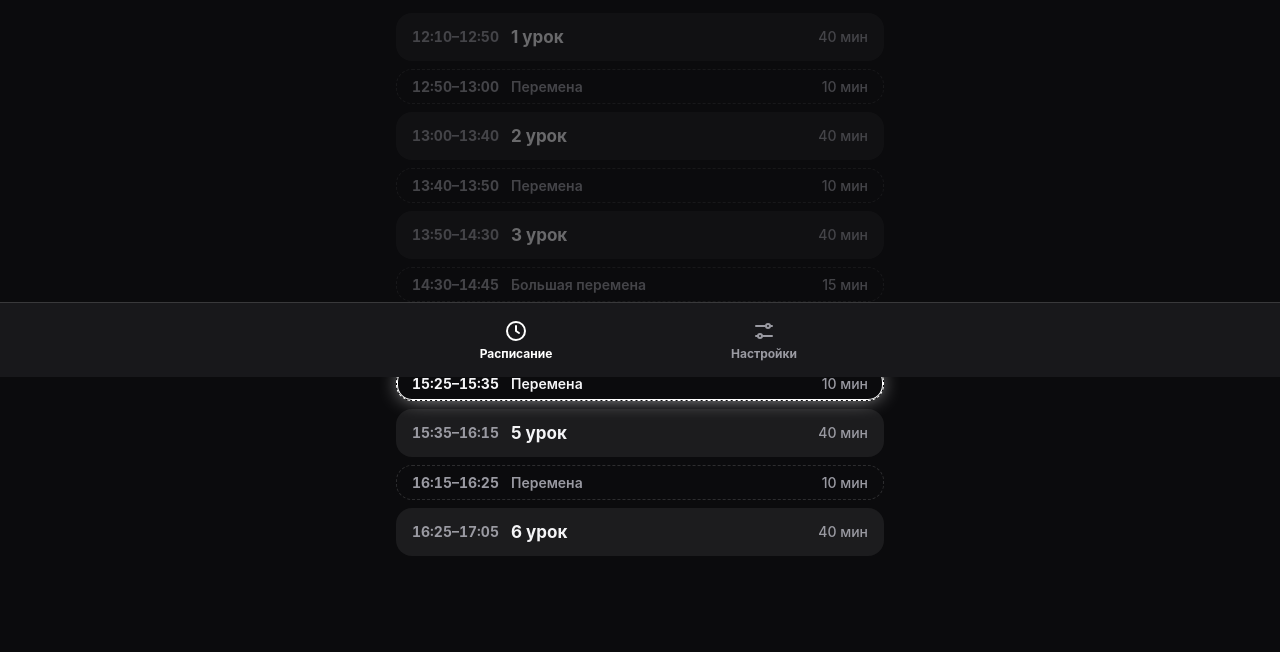
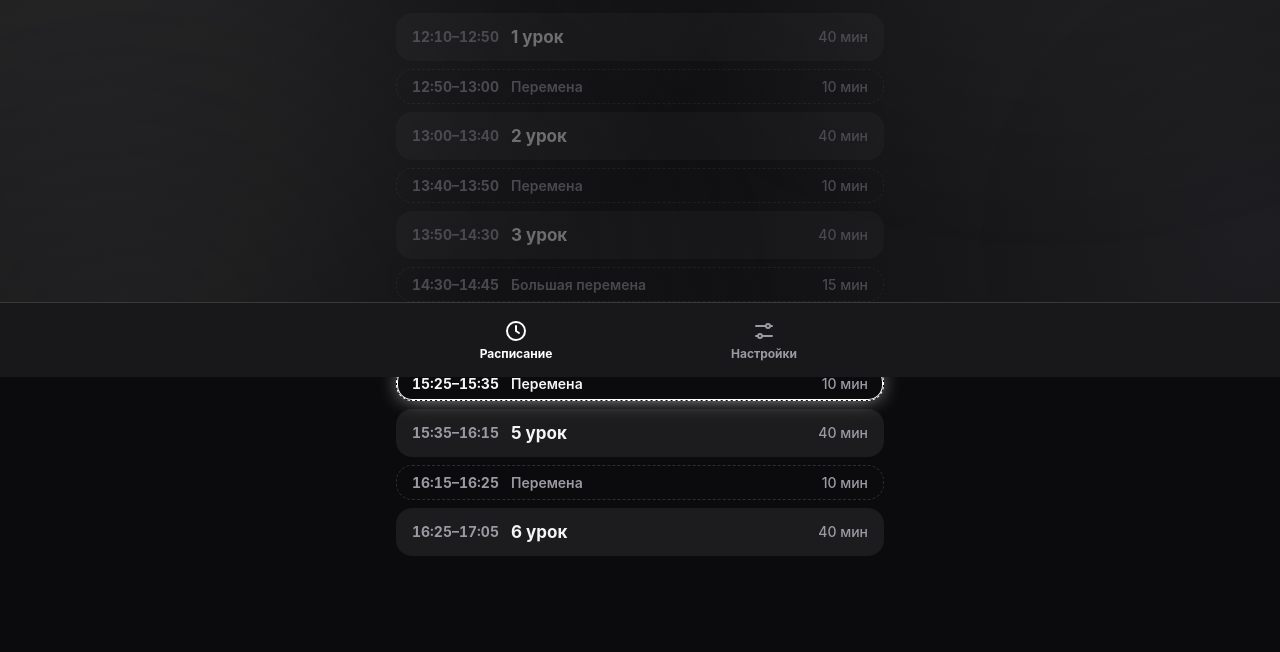
Before and after one commit to nizamove06-hash/raspisanee, a plain HTML site: page index.html in a window 1280 px wide. Shown: the part 423-1075 px from the top of the page. Drawn offline with Linux system fonts and the light colour scheme.

Commit message:
Add files via upload

```diff
--- a/style.css
+++ b/style.css
@@ -1,12 +1,12 @@
 /* ============ Основа ============ */
 *{box-sizing:border-box;-webkit-tap-highlight-color:transparent}
 [hidden]{display:none!important}
-html{background:#000}
+html{background:var(--bg)}
 body{
   margin:0;min-height:100vh;
   font-family:-apple-system,BlinkMacSystemFont,"SF Pro Text","Segoe UI",Roboto,"Helvetica Neue",Arial,sans-serif;
   font-weight:500;
-  color:var(--text);background:var(--bg);
+  color:var(--text);background:transparent;
   -webkit-font-smoothing:antialiased;
   overflow-x:hidden;
 }
```
